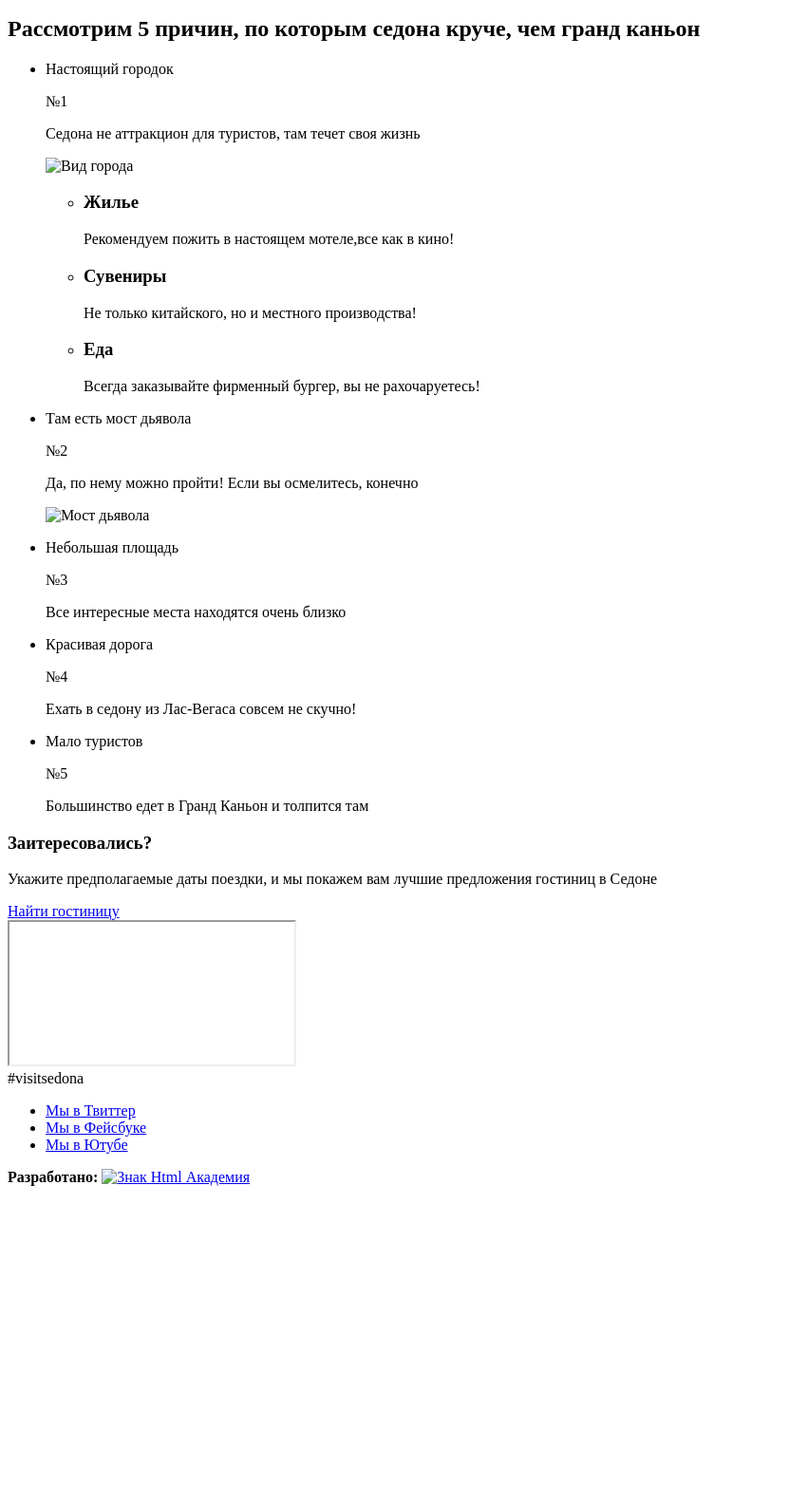
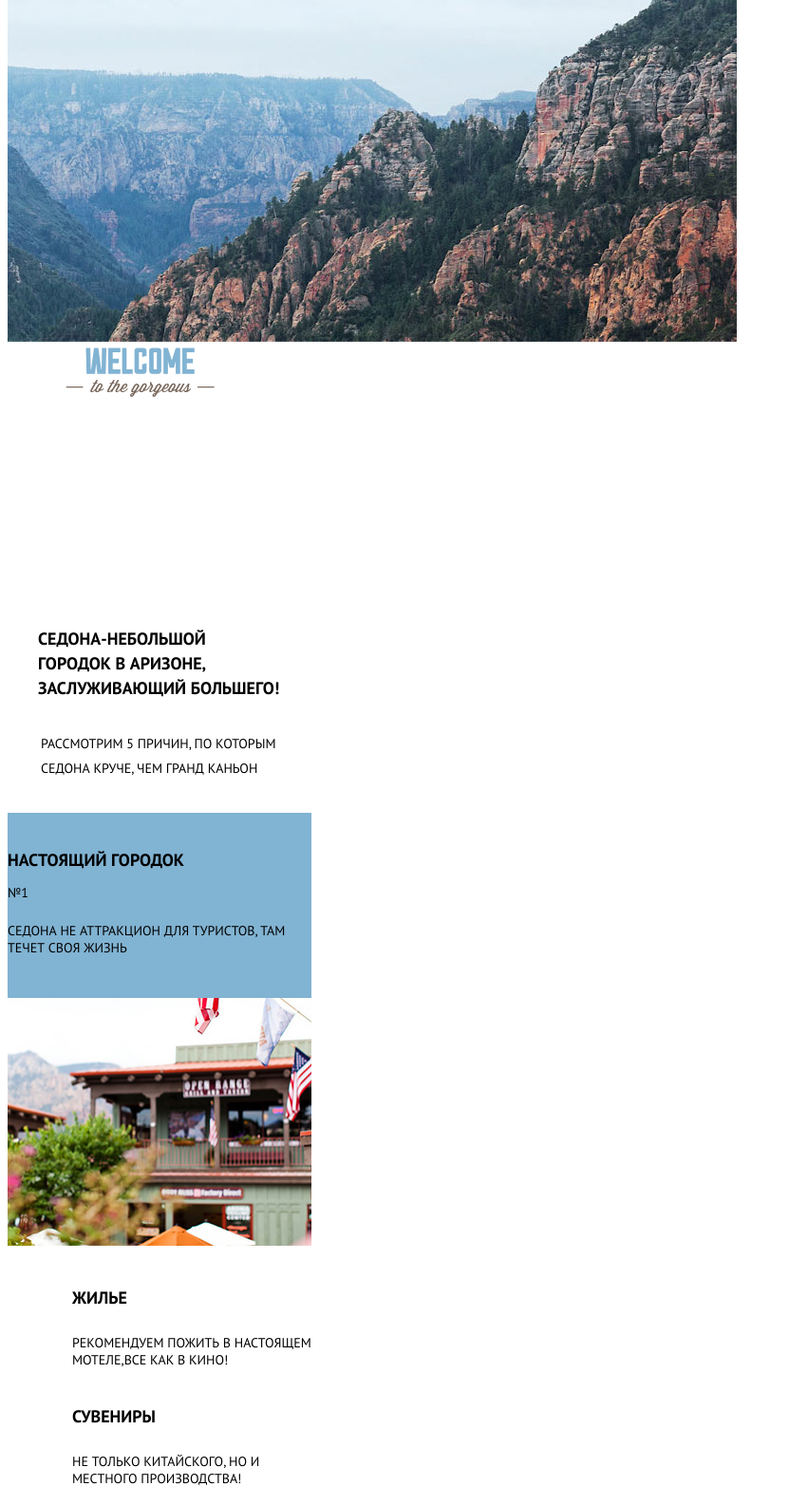
Before and after one commit to git-to-know/1331163-sedona-19, a website: page source/index.html in a window 1280 px wide. Shown: the part 372-1957 px from the top of the page at 95% size, without its empty margins (0-831 px from the left). Before the commit the page ends 1629 px from the top, so only its background shows below. Drawn offline with nearby package versions, Linux system fonts and the light colour scheme; files that its build step writes are made by us from their sources.

Commit message:
верстка начало

```diff
--- a/source/index.html
+++ b/source/index.html
@@ -1,17 +1,18 @@
 <!DOCTYPE html>
 <html lang="ru">
+
 <head>
   <meta charset="utf-8">
   <title>HTML Academy: Sedona</title>
+  <link rel="stylesheet" href="css/style.css">
+  <link href="https://fonts.googleapis.com/css?family=PT+Sans:400,700&display=swap&subset=cyrillic" rel="stylesheet">
 </head>
 
 <body>
   <header class="page-header">
 
-      <a><img class="page-header__logo-image" src="#" width="#" height="#" alt="Логотип Седона"></a>
-
     <nav class="main-nav">
-        <button class="main-nav__toggle" type="button">Открыть меню</button>
+      <button class="main-nav__toggle" type="button">Закрыть меню</button>
 
       <ul class="main-nav__list site-list">
         <li class="site-list__item">
@@ -29,17 +30,21 @@
       </ul>
     </nav>
 
+    <nav class="main-header">
+       <a><img class="page-header__logo-image" src="img/logo-sedona-tablet.svg" width="102" height="83" alt="Логотип Седона"></a>
+       <button class="main-nav__toggle" type="button">Открыть меню</button>
+    </nav>
+
   </header>
   <main class="page-main">
 
     <h1 class="visually-hidden">Город Седона</h1>
 
     <section class="description">
-        <div class="description__article article-text">
-          <p class="article-text__welcome">Welcome</p>
-          <p class="article-text__gorgeous">to the gorgeous</p>
-          <p class="article-text__sedona">Sedona</p>
-          <p class="article-text__grand-canyon">"Because the Grand Canyon sucks!"</p>
+      <div class="description__img index-image">
+        <img class="index-image_main" src="img/bg-back-mobile@1x.jpg" width="" height="" alt="Горы Седоны">
+        <img class="index-image_text" src="img/text-sedona-index.svg" width="280" height="218" alt="Текст описание">
+        <img class="index-image_triangle" src="img/bg-intro-triangle-mobile.svg" width="320" height="30" alt="Обрамление картинки">
       </div>
 
       <div class="description__text">
@@ -56,7 +61,7 @@
             <p class="advatage-text__number">№1</p>
             <p class="advatage-text__intro">Седона не аттракцион для туристов, там течет своя жизнь</p>
           </header>
-            <img class="advatage__img" src="#" width="#" height="#" alt="Вид города">
+          <img class="advatage__img" src="img/main-city-mobile@1x.jpg" width="320" height="261" alt="Вид города">
           <ul class="advatage__point">
             <li class="advatage__point-list point-list">
               <h3 class="point-list__title point-list__title--house">Жилье</h3>
@@ -78,24 +83,24 @@
             <p class="advatage-text__number">№2</p>
             <p class="advatage-text__intro">Да, по нему можно пройти! Если вы осмелитесь, конечно</p>
           </header>
-            <img class="" src="#" width="#" height="#" alt="Мост дьявола">
+          <img class="" src="img/main-bridge-mobile@1x.jpg" width="320" height="260" alt="Мост дьявола">
         </li>
         <li class="advatage__item">
-            <header class="advatage__description advatage-text">
+          <header class="advatage__description advatage__description--area advatage-text">
             <p class="advatage-text__title">Небольшая площадь</p>
             <p class="advatage-text__number">№3</p>
-              <p class="advatage-text__intro">Все интересные места находятся очень близко</p>
+            <p class="advatage-text__intro">ВСЕ интересные места находятся очень близко</p>
           </header>
         </li>
         <li class="advatage__item">
-            <header class="advatage__description advatage-text">
+          <header class="advatage__description advatage__description--road advatage-text">
             <p class="advatage-text__title">Красивая дорога</p>
             <p class="advatage-text__number">№4</p>
             <p class="advatage-text__intro">Ехать в седону из Лас-Вегаса совсем не скучно!</p>
           </header>
         </li>
         <li class="advatage__item">
-            <header class="advatage__description advatage-text">
+          <header class="advatage__description advatage__description--tourists advatage-text">
             <p class="advatage-text__title">Мало туристов</p>
             <p class="advatage-text__number">№5</p>
             <p class="advatage-text__intro">Большинство едет в Гранд Каньон и толпится там</p>
@@ -107,13 +112,14 @@
     <section class="book">
       <div class="book__form">
         <h3 class="book__title">Заитересовались?</h3>
-            <p class="book__action">Укажите предполагаемые даты поездки, и мы покажем вам лучшие предложения гостиниц в Седоне</p>
+        <p class="book__action">Укажите предполагаемые даты поездки, и мы покажем вам лучшие предложения гостиниц в
+          Седоне</p>
         <a class="book__write button" href="#">Найти гостиницу</a>
       </div>
     </section>
 
     <section class="map">
-        <iframe></iframe>
+      <img class="" src="img/bg-map-mobile@1x.jpg" width="320" height="350" alt="Седона на карте Аризоны"></iframe>
     </section>
 
   </main>
@@ -123,20 +129,26 @@
     <div class="page-footer__social social">
       <ul class="social__list">
         <li class="social__item">
-            <a class="social__link social__link--twitter" href="#">Мы в Твиттер</a>
+          <a class="social__link social__link--twitter" href="#" aria-label="Мы в Твиттер">
+            <img src="img/icon-twitter.svg" width="19" height="14" alt="Кнопка Твиттер">
+          </a>
         </li>
         <li class="social__item">
-            <a class="social__link social__link--facebook" href="#">Мы в Фейсбуке</a>
+          <a class="social__link social__link--facebook" href="#" aria-label="Мы в Фейсбуке">
+            <img src="img/icon-facebook.svg" width="10" height="18" alt="Кнопка Фейсбук">
+          </a>
         </li>
         <li class="social__item">
-            <a class="social__link social__link--youtube" href="#">Мы в Ютубе</a>
+          <a class="social__link social__link--youtube" href="#" aria-label="Мы в Ютубе">
+            <img src="img/icon-youtube.svg" width="20" height="14" alt="Кнопка Ютуб">
+          </a>
         </li>
       </ul>
     </div>
     <div class="page-footer__copyright copyright">
       <b class="copyright__text">Разработано:</b>
-        <a class="copyright__link" href="https://htmlacademy.ru" aria-label="Html Академия">
-          <img src="#" width="#" height="#" alt="Знак Html Академия">
+      <a class="copyright__link" href="https://htmlacademy.ru/intensive/adaptive" aria-label="Html Академия">
+        <img src="img/htmlacademy.svg" width="28" height="36" alt="Знак Html Академия">
       </a>
     </div>
 
--- /dev/null
+++ b/source/less/advantage.less
@@ -0,0 +1,73 @@
+.advatage__title {
+font-size: 14px;
+line-height: 26px;
+font-weight: 400;
+padding: 0 35px 34px;
+margin: 0;
+}
+
+.advatage__list {
+  margin: 0;
+  padding:0;
+}
+
+.advatage__point {
+  padding-left: 68px;
+}
+
+.advatage__description {
+  background-color: #81b3d2;
+  padding-top: 37px;
+  padding-bottom: 44px;
+}
+
+.advatage__description {
+  &--road,
+  &--area,
+  &--tourists {
+    background-color: #eeeeee;
+  }
+}
+
+.advatage__description {
+  &--road,
+  &--tourists {
+    padding-top: 0;
+  }
+}
+
+.advatage-text__title {
+  font-size: 18px;
+  line-height: 26px;
+  font-weight: bold;
+  margin: 0;
+}
+
+.advatage-text__number {
+  font-size: 14px;
+  margin: 0;
+  padding-top: 12px;
+  padding-bottom: 22px;
+}
+
+.advatage-text__intro {
+  font-size: 14px;
+  margin: 0;
+}
+
+.point-list__title {
+  .advatage-text__title;
+}
+
+.point-list__text {
+  .advatage-text__intro;
+}
+
+.point-list__text {
+  padding-top: 25px;
+}
+
+.advatage__point-list {
+ margin-top: 38px;
+ margin-bottom: 38px;
+}
--- /dev/null
+++ b/source/less/book.less
@@ -0,0 +1,35 @@
+.book__form {
+  padding-top: 32px;
+  padding-bottom: 50px;
+}
+
+.book__title {
+  font-size: 21px;
+  line-height: 26px;
+  font-weight: bold;
+  margin: 0;
+}
+
+.book__action {
+  font-size: 14px;
+  line-height: 24px;
+  padding-bottom: 40px;
+  padding-top: 30px;
+  margin: 0;
+}
+
+.book__write {
+  .book__title;
+}
+
+.button {
+  padding-top: 16px;
+  padding-bottom: 22px;
+  background-color: #81b3d2;
+  color: white;
+  display: inline-block;
+  margin-left: 20px;
+  margin-right: 20px;
+  text-align: center;
+  width: 280px;
+}
--- /dev/null
+++ b/source/less/description.less
@@ -0,0 +1,7 @@
+.description__main {
+  font-size: 18px;
+  line-height: 26px;
+  font-weight: bold;
+  padding: 40px 32px 32px;
+  margin: 0;
+}
--- /dev/null
+++ b/source/less/page-footer.less
@@ -0,0 +1,31 @@
+.page-footer {
+  padding: 40px 85px 22px;
+}
+
+.page-footer__hashtag {
+  font-size: 21px;
+  line-height: 26px;
+  font-weight: bold;
+  padding-bottom: 42px;
+}
+
+.social__list {
+  padding: 0;
+  margin: 0;
+  padding-bottom: 40px;
+}
+
+.social__item {
+  width: 46px;
+  height: 48px;
+  background-color: #81b3d2;
+}
+
+.social-link {
+  color: #ffffff;
+}
+
+.copyright__text {
+  font-size: 14px;
+  line-height: 26px;
+}
--- /dev/null
+++ b/source/less/page-header.less
@@ -0,0 +1,23 @@
+@color: #ffffff;
+
+.site-list__item {
+  font-size: 18px;
+  line-height: 40px;
+  padding-top: 8px;
+  padding-bottom: 8px;
+  margin: auto;
+  font-weight: bold;
+}
+
+.site-list__item a {
+  color: @color;
+}
+
+.main-nav {
+  background-color: #81b3d2;
+}
+
+.main-nav__list {
+  padding: 0;
+  margin: 0;
+}
--- /dev/null
+++ b/source/less/photo.less
@@ -0,0 +1,48 @@
+.photo__title {
+  font-size: 18px;
+  line-height: 26px;
+  font-weight: bold;
+  margin: 0;
+  padding-bottom: 36px;
+}
+
+.photo {
+  margin: 40px 20px 0;
+}
+
+.photo__title-description {
+  font-size: 14px;
+  line-height: 24px;
+  margin: 0;
+}
+
+.photo__list {
+  padding: 0;
+  padding-top: 57px;
+  margin: 0;
+}
+
+.photo-view__title,
+.photo-view__autor {
+  .photo__title-description;
+}
+
+.photo-view__title,
+.photo-view__like {
+  font-weight: bold;
+}
+
+.photo-view__autor {
+  text-transform: none;
+  padding-bottom: 8px;
+}
+
+.photo-view__title {
+  padding-top: 18px;
+  padding-bottom: 4px;
+}
+
+.photo-view__like {
+  margin: 0;
+  padding-bottom: 22px;
+}
--- /dev/null
+++ b/source/less/style.less
@@ -0,0 +1,23 @@
+body {
+  font-family: "PT Sans", Arial, sans-serif;
+  background-color: white;
+  text-transform: uppercase;
+  color: black;
+  width: 320px;
+}
+
+a {
+  text-decoration: none
+}
+
+li {
+  list-style: none;
+}
+
+@import "page-header.less";
+@import "visually-hidden.less";
+@import "description.less";
+@import "advantage.less";
+@import "book.less";
+@import "page-footer.less";
+@import "photo.less";
--- /dev/null
+++ b/source/less/visually-hidden.less
@@ -0,0 +1,12 @@
+.visually-hidden:not(:focus):not(:active) {
+  position: absolute;
+  width: 1px;
+  height: 1px;
+  margin: -1px;
+  border: 0;
+  padding: 0;
+  white-space: nowrap;
+  clip-path: inset(100%);
+  clip: rect(0 0 0 0);
+  overflow: hidden;
+}
```
Also changed, not shown: source/form.html (+27 -12 lines), source/photo.html (+42 -27 lines). Lines whose indentation alone changed are shown as unchanged.
